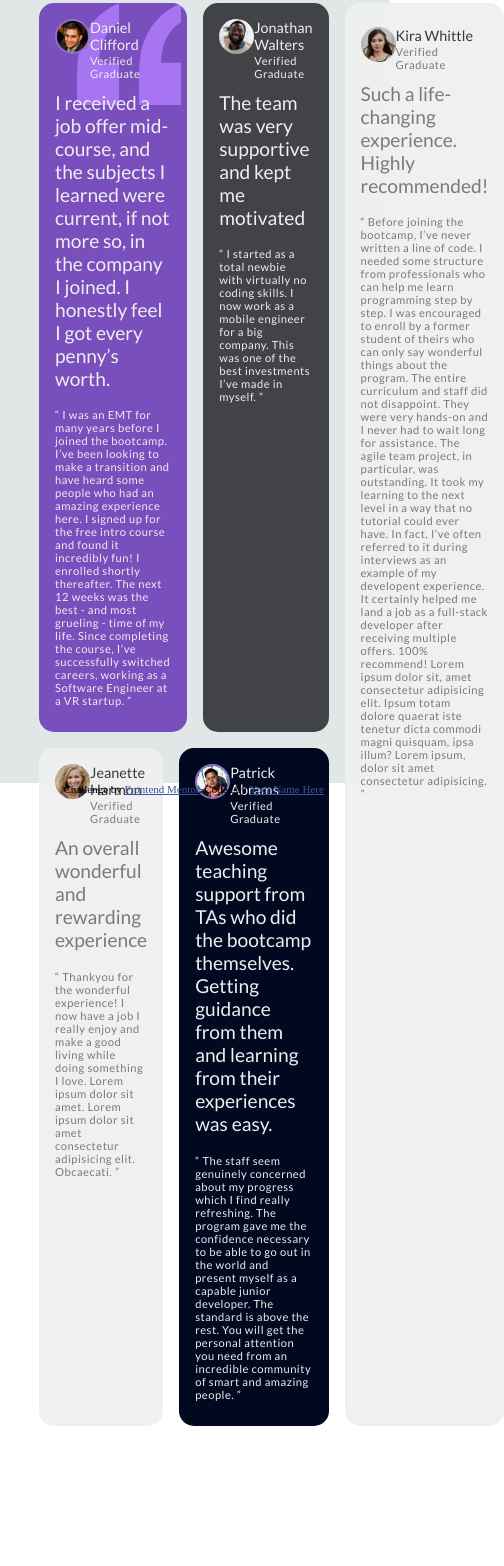
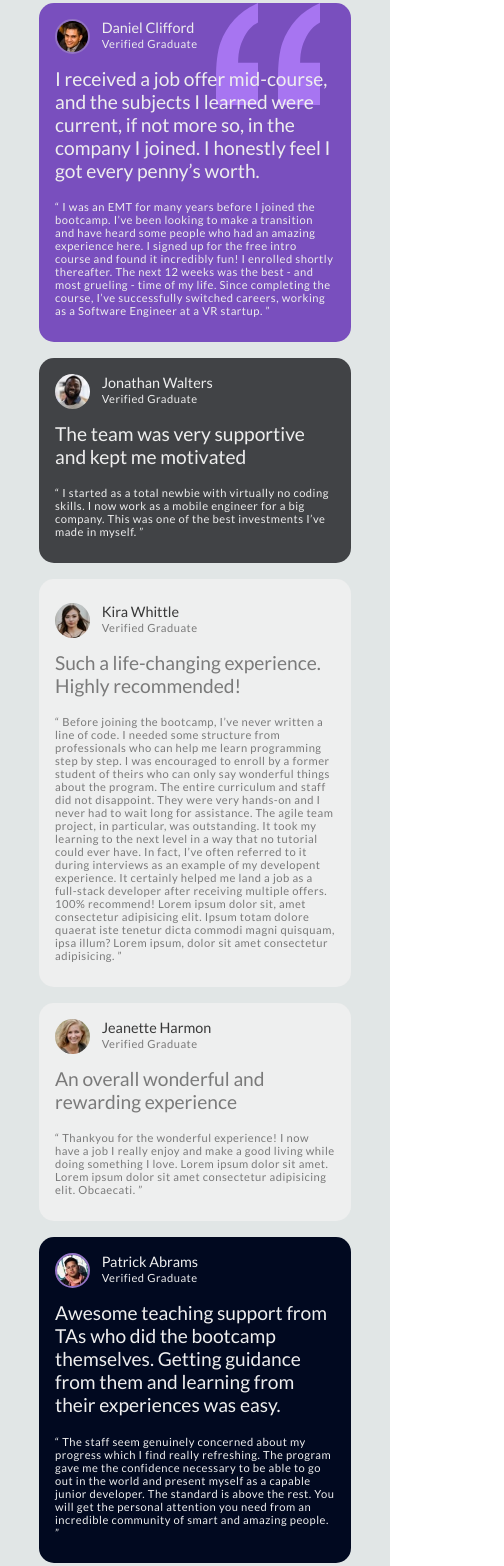
Before and after one commit to RiyaGupta89/Testimonial-grid-section, a plain HTML site: page index.html in a window 390 px wide. Shown: the part 61-1627 px from the top of the page, 504 px wide, since content can reach past the window. Before the commit the page ends 1487 px from the top, so only its background shows below. Drawn offline with Linux system fonts and the light colour scheme.

Commit message:
Mobile friendly

```diff
--- a/index.css
+++ b/index.css
@@ -119,3 +119,33 @@
 .box-4 h3 {
     color: rgb(56, 56, 56);
 }
+
+/* Mobile friendly */
+@media (max-width:800px) {
+    .container {
+        height: auto;
+    }
+    .grid {
+        grid-template-columns: 1fr;
+    }
+    .box-1 {
+        grid-column: 1 / 5;
+        grid-row: 1 / 2;
+    }
+    .box-2 {
+        grid-column: 1 / 5;
+        grid-row: 2 / 3;
+    }
+    .box-3 {
+        grid-column: 1 / 5;
+        grid-row: 3 / 4;
+    }
+    .box-4 {
+        grid-column: 1 / 5;
+        grid-row: 4 / 5;
+    }
+    .box-5 {
+        grid-column: 1 / 5;
+        grid-row: 5 / 6;
+    }
+}
```
